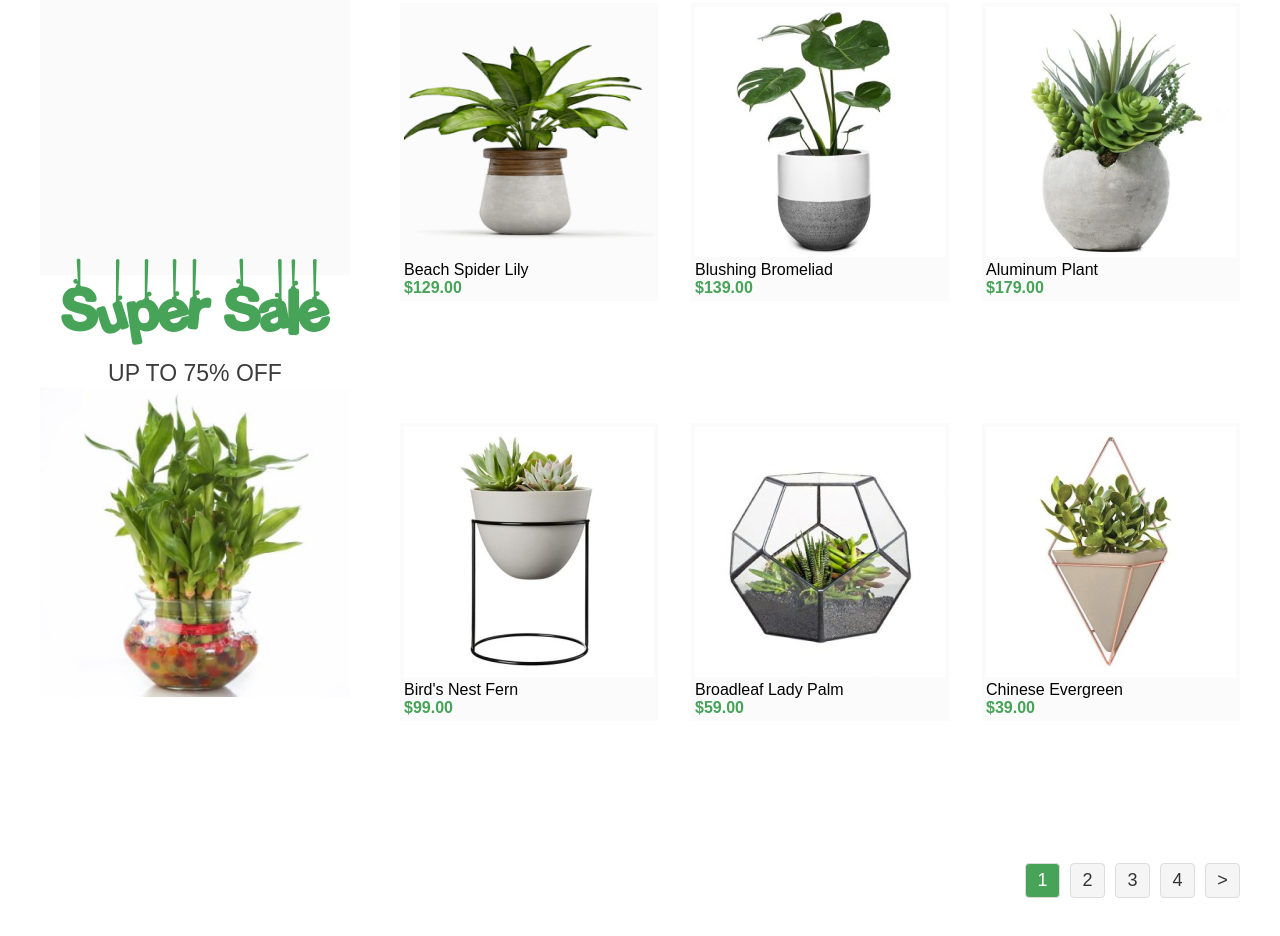
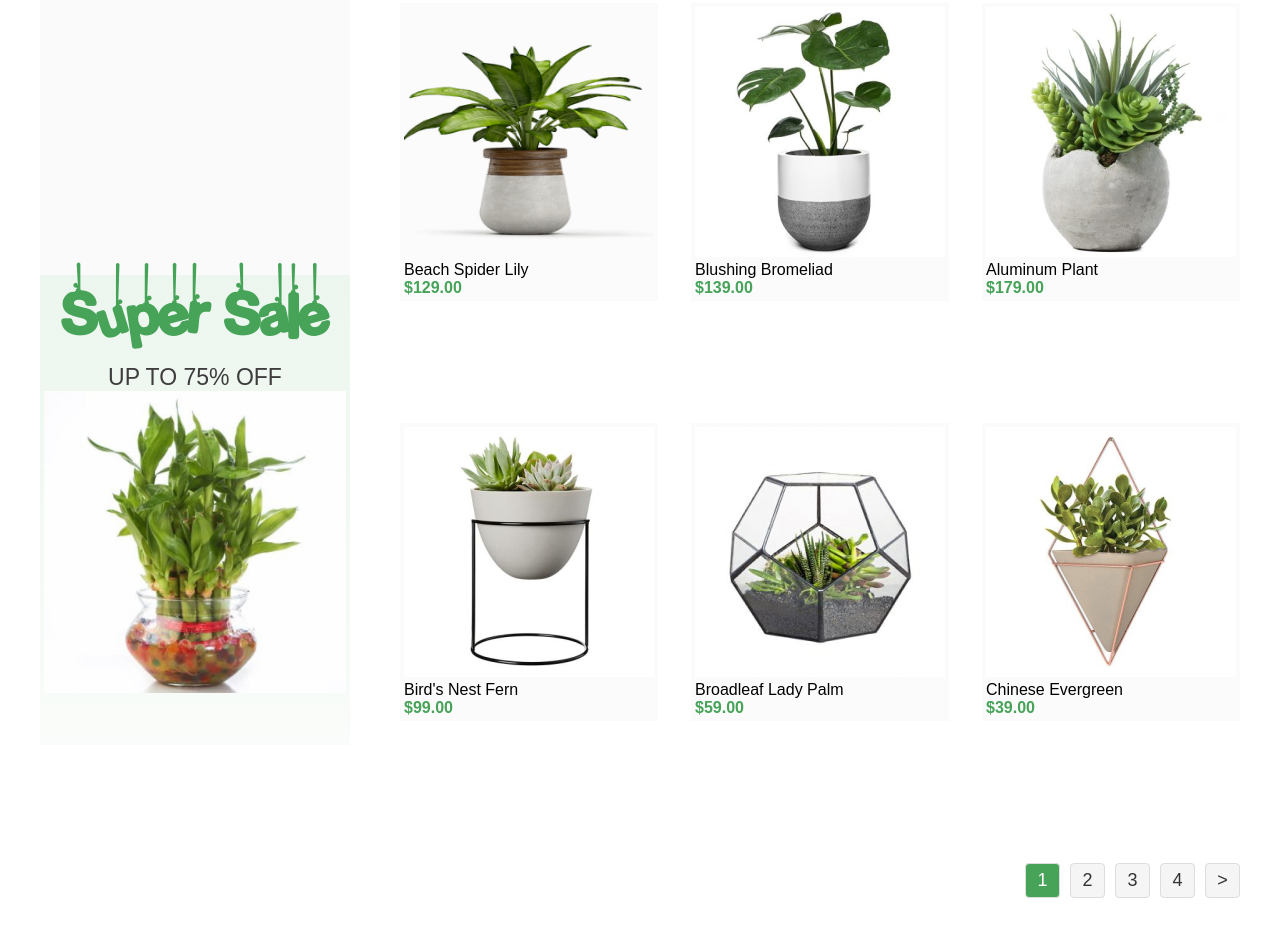
Before and after one commit to KachmarAn/Lesson_6, a plain HTML site: page index.html in a window 1280 px wide. Shown: the part 1029-1965 px from the top of the page. Drawn offline with Linux system fonts and the light colour scheme; files whose address does not match are found by name; a web font is replaced by a local one.

Commit message:
Update main.css

```diff
--- a/css/main.css
+++ b/css/main.css
@@ -285,6 +285,10 @@ h2 {
   text-align: center;
   /* Выравнивает текст по центру */
   /* max-width: 300px; Ограничение ширины, по желанию */
+    background: linear-gradient(180deg, rgba(70, 163, 88, 0.1) 0%, rgba(70, 163, 88, 0.03) 100%);
+    width: 310px;
+    height: 470px;
+    padding: 4px;
 }
 .sale-text {
   font-family: "hanging", sans-serif;
```
